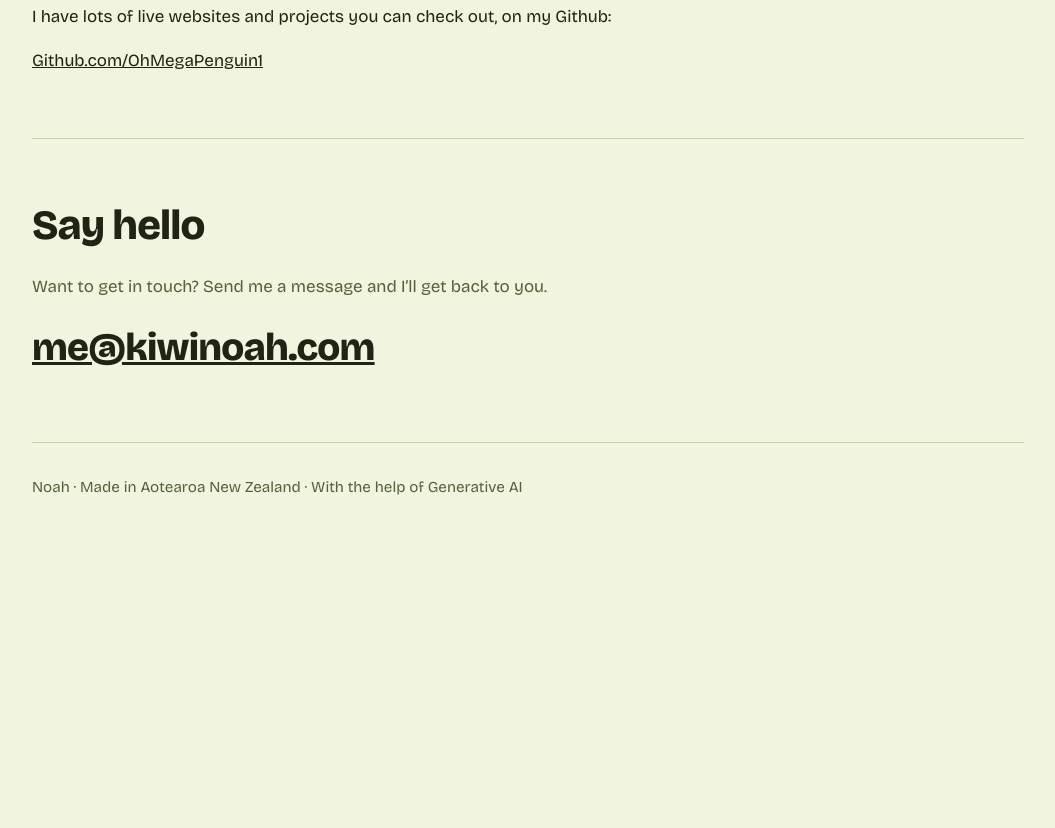
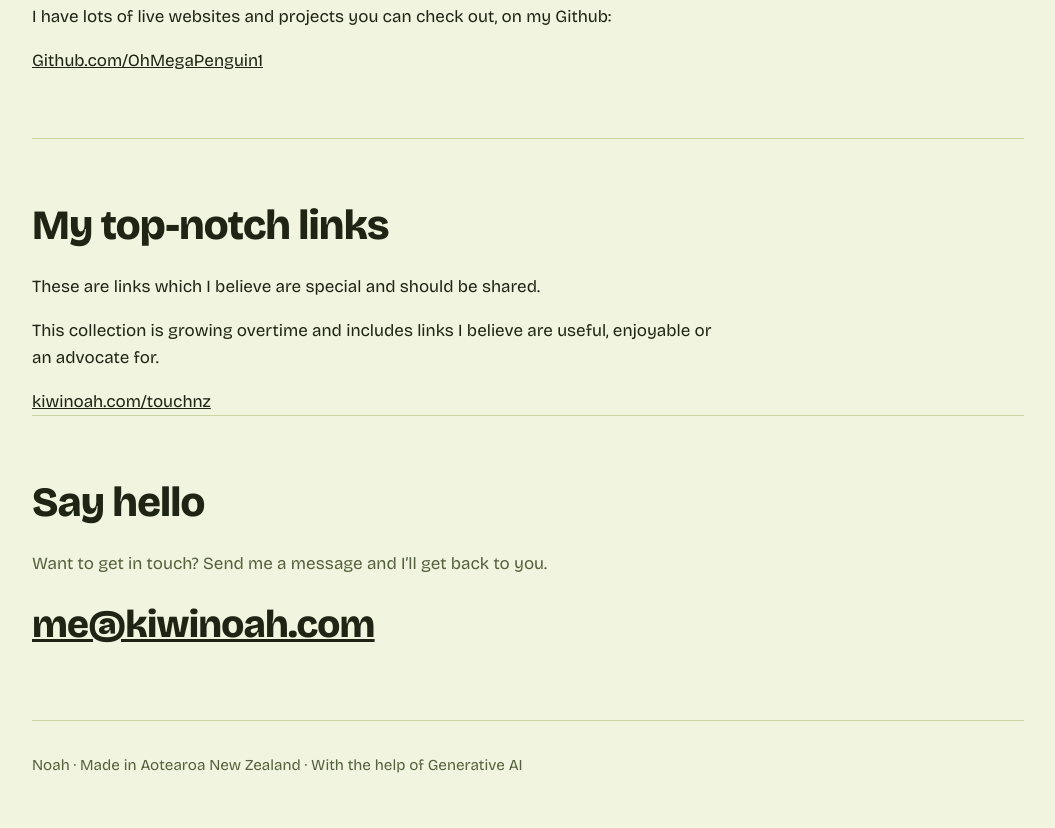
Before and after one commit to OhMegaPenguin1/kiwinoah.com, a plain HTML site: page index.html in a window 1280 px wide. Shown: the part 1460-2288 px from the top of the page, without its empty margins (112-1167 px from the left). Before the commit the page ends 2008 px from the top, so only its background shows below. Drawn offline with nearby package versions, Linux system fonts and the light colour scheme.

Commit message:
Add section for top-notch links
Added a new section for top-notch links with descriptions and a link.

```diff
--- a/index.html
+++ b/index.html
@@ -141,6 +141,12 @@ footer{padding:2rem 0 3rem;color:var(--muted);font-size:.95rem;border-top:1px so
     <a class="about" target="_blank" rel="noopener noreferrer" href="https://github.com/OhMegaPenguin1">Github.com/OhMegaPenguin1</a>
   </section>
 
+  <section>
+    <h2>My top-notch links</h2>
+    <p class="about">These are links which I believe are special and should be shared.</p>
+    <p class="about">This collection is growing overtime and includes links I believe are useful, enjoyable or an advocate for.</p>
+    <a class="about" target="_blank" rel="noopener noreferrer" href="https://kiwinoah.com/touchnz">kiwinoah.com/touchnz</a>
+
   <section id="contact" class="contact">
     <h2>Say hello</h2>
     <p>Want to get in touch? Send me a message and I’ll get back to you.</p>
```
